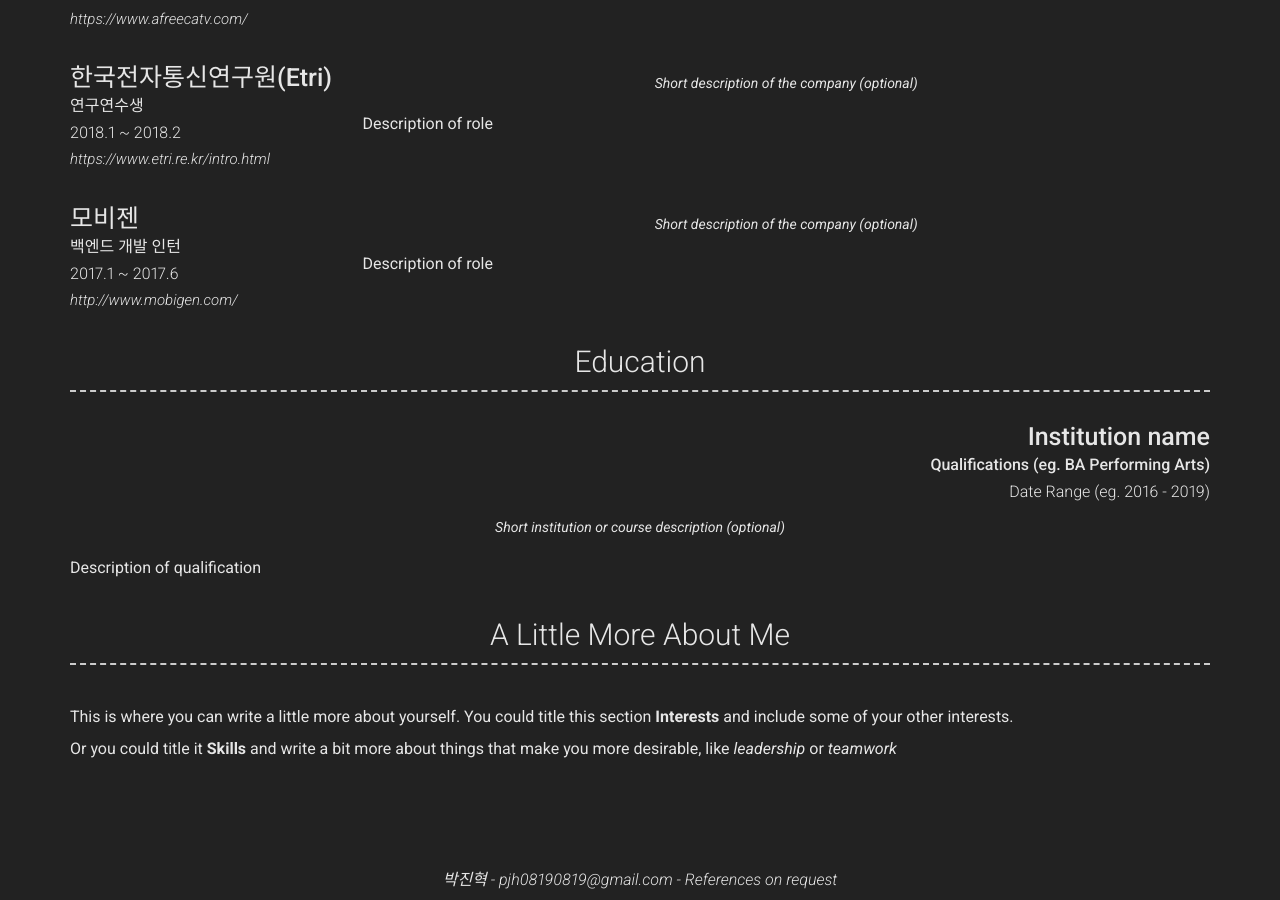
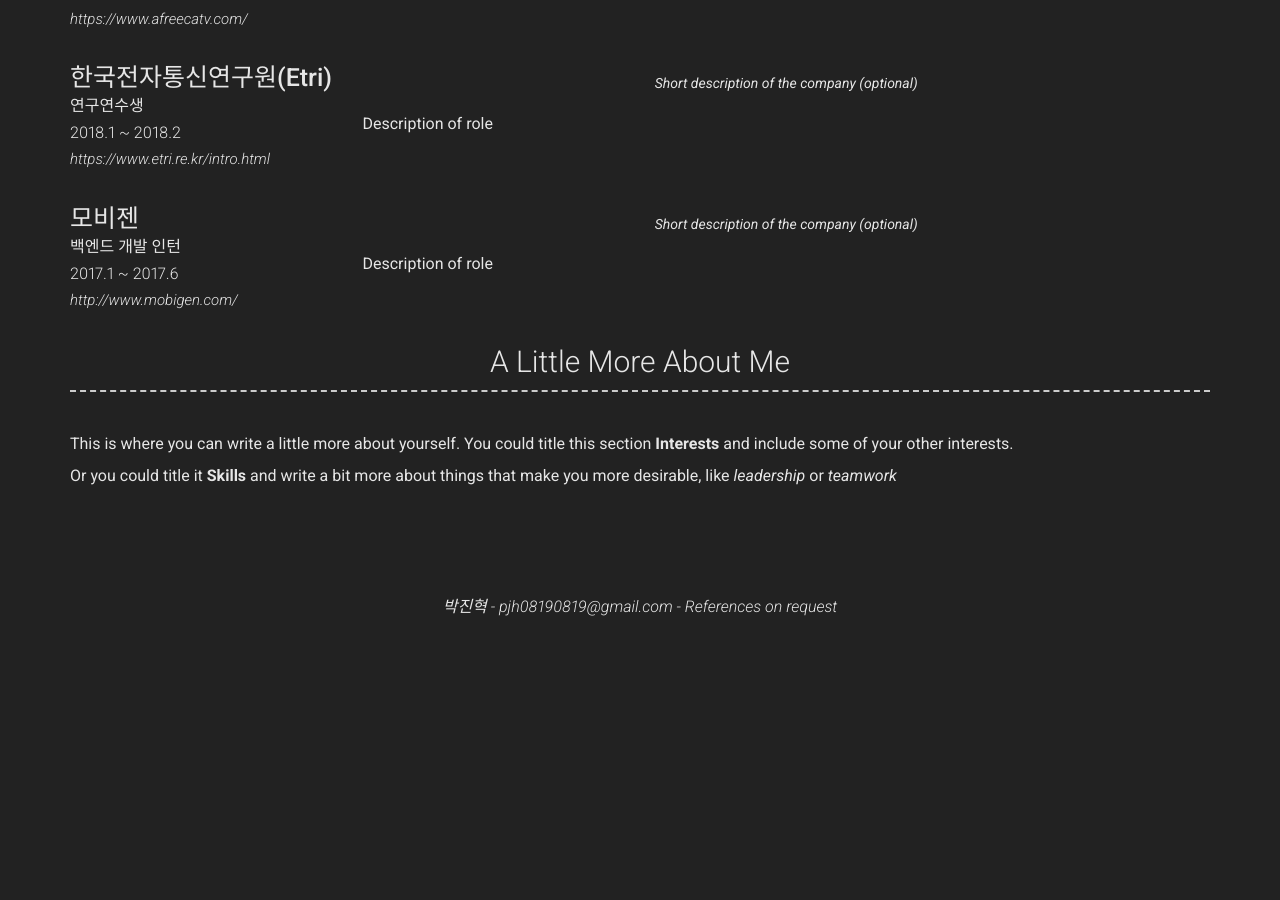
Before and after one commit to JinHyukParkk/JinHyukParkk.github.io, a Jekyll site: the page built from index.md, in a window 1280 px wide and 900 px high, scrolled down 1374 px. Built offline with Jekyll 4.4.1, drawn with Linux system fonts in a browser that asks for light colours; nearby versions of some CDN libraries; after the commit the page ends 2001 px from its top, so only the background shows below that; part of the change alters nothing that is shown.

Commit message:
remove Education

```diff
--- a/_config.yml
+++ b/_config.yml
@@ -131,17 +131,17 @@ content:
           Short description of the company (optional)
         description: | # this will include new lines to allow paragraphs
           Description of role
-  - title: Education
-    layout: list
-    content:
-      - layout: top-right
-        title: Institution name
-        sub_title: Qualifications (eg. BA Performing Arts)
-        caption: Date Range (eg. 2016 - 2019)
-        quote: >
-          Short institution or course description (optional)
-        description: | # this will include new lines to allow paragraphs
-          Description of qualification
+#  - title: Education
+#    layout: list
+#    content:
+#      - layout: top-right
+#        title: Institution name
+#        sub_title: Qualifications (eg. BA Performing Arts)
+#        caption: Date Range (eg. 2016 - 2019)
+#        quote: >
+#          Short institution or course description (optional)
+#        description: | # this will include new lines to allow paragraphs
+#          Description of qualification
   - title: A Little More About Me
     layout: text
     content: | # this will include new lines to allow paragraphs
```
